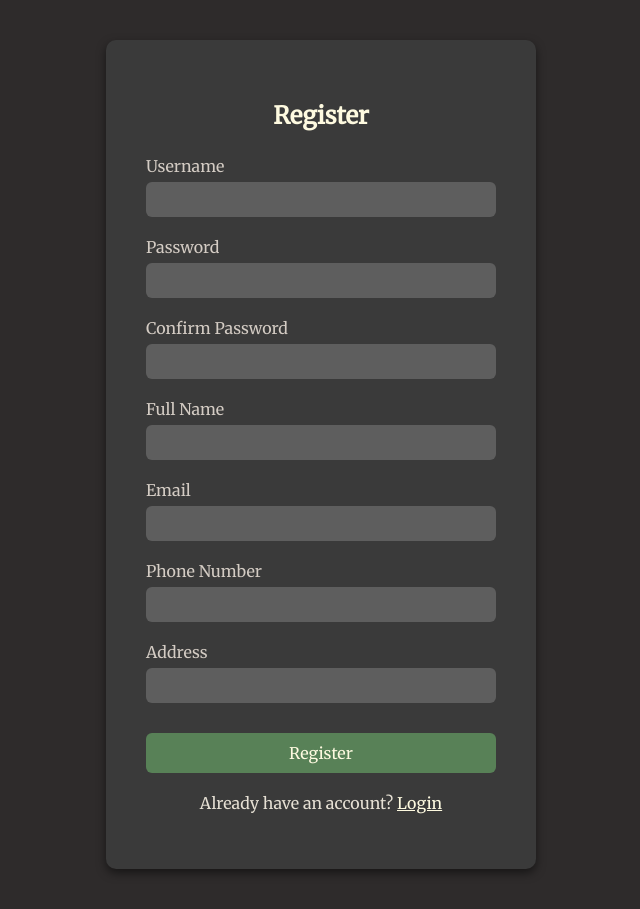
After one commit to vyshnavi-kunapareddy-026/library-management-system, a Django app: page /register/ in a window 1280 px wide. The commit adds this page. Shown: the whole page, without its empty margins (319-959 px from the left). Run offline with Django 5.2, Linux system fonts and the light colour scheme.

Commit message:
updatinf functions

```diff
--- /dev/null
+++ b/library_app/templates/register.html
@@ -0,0 +1,132 @@
+<!DOCTYPE html>
+<html lang="en">
+<head>
+    <meta charset="UTF-8">
+    <title>Library Registration</title>
+    <link href="https://fonts.googleapis.com/css2?family=Merriweather&display=swap" rel="stylesheet">
+    <link rel="stylesheet" href="https://cdnjs.cloudflare.com/ajax/libs/font-awesome/6.4.0/css/all.min.css">
+    <style>
+        body {
+            margin: 0;
+            padding: 40px 0;
+            font-family: 'Merriweather', serif;
+            background-color: #2e2b2b;
+            color: #e6e0d4;
+            display: flex;
+            justify-content: center;
+            min-height: 100vh;
+            box-sizing: border-box;
+            overflow-x: hidden;
+        }
+
+        .register-container {
+            background-color: #3a3a3a;
+            padding: 40px;
+            border-radius: 10px;
+            box-shadow: 0 4px 10px rgba(0,0,0,0.5);
+            width: 350px;
+            max-width: 90%;
+        }
+
+        .register-container h2 {
+            text-align: center;
+            margin-bottom: 25px;
+            color: #fefae0;
+        }
+
+        .form-group {
+            margin-bottom: 20px;
+        }
+
+        label {
+            display: block;
+            margin-bottom: 6px;
+            color: #d4ccc4;
+        }
+
+        input[type="text"], input[type="password"], .register-btn {
+            width: 100%;
+            padding: 10px;
+            border: none;
+            border-radius: 6px;
+            background-color: #5e5e5e;
+            color: #fff;
+            box-sizing: border-box;
+        }
+
+        .register-btn {
+            width: 100%;
+            padding: 10px;
+            background-color: #588157;
+            color: #fefae0;
+            border: none;
+            border-radius: 6px;
+            cursor: pointer;
+            font-family: 'Merriweather', serif;
+            font-size: 1em;
+            margin-top: 10px;
+        }
+
+        .register-btn:hover {
+            background-color: #4a7047;
+        }
+    </style>
+</head>
+<body>
+
+<div class="register-container">
+    <h2>Register</h2>
+    {% if messages %}
+        <script>
+            {% for message in messages %}
+                alert("{{ message|escapejs }}");
+                {% if "success" in message.tags %}
+                    window.location.href = "{% url 'login' %}";
+                {% endif %}
+            {% endfor %}
+        </script>
+    {% endif %}
+
+    <form method="post" action="{% url 'register' %}">
+        {% csrf_token %}
+        <div class="form-group">
+            <label for="username">Username</label>
+            <input type="text" id="username" name="username" required>
+        </div>
+        <div class="form-group">
+            <label for="password">Password</label>
+            <input type="password" id="password" name="password" required>
+        </div>
+        <div class="form-group">
+            <label for="confirm_password">Confirm Password</label>
+            <input type="password" id="confirm_password" name="confirm_password" required>
+        </div>
+        <div class="form-group">
+            <label for="full_name">Full Name</label>
+            <input type="text" id="full_name" name="full_name" required>
+        </div>
+        <div class="form-group">
+            <label for="email">Email</label>
+            <input type="text" id="email" name="email">
+        </div>
+        <div class="form-group">
+            <label for="phone_number">Phone Number</label>
+            <input type="text" id="phone_number" name="phone_number">
+        </div>
+        <div class="form-group">
+            <label for="address">Address</label>
+            <input type="text" id="address" name="address">
+        </div>
+        <div class="form-group">
+            <button type="submit" class="register-btn">Register</button>
+        </div>
+    </form>
+
+    <p style="text-align: center; margin-top: 15px;">
+        Already have an account?
+        <a href="{% url 'login' %}" style="color: #fefae0;">Login</a>
+    </p>
+</div>
+
+</body>
+</html>
--- a/library_app/urls.py
+++ b/library_app/urls.py
@@ -4,5 +4,11 @@ from . import views
 urlpatterns = [
     path('', views.welcome_page, name='welcome'),
     path('login/', views.login_page, name='login'),
-    path('', views.home_view, name='home'),
+    path('home/', views.home_view, name='home'),
+    path('books/', views.view_books, name='view_books'),
+    path('borrow/<int:book_id>/', views.borrow_book, name='borrow_book'),
+    path('return/', views.return_book, name='return_book'),
+    path('log/', views.user_book_log, name='user_book_log'),
+    path('recommend/', views.recommend_book, name='recommend_book'),
+    path('register/', views.register, name='register'),
 ]
--- a/library_app/views.py
+++ b/library_app/views.py
@@ -2,13 +2,14 @@ import sys
 import os
 sys.path.append(os.path.abspath(os.path.join(os.path.dirname(__file__), '..', '..', 'src')))
 sys.path.append(os.path.dirname(os.path.dirname(os.path.abspath(__file__))))
-
-
-
 from src.user_utils import authenticate_user
 from django.shortcuts import render, redirect
 from django.contrib.auth import authenticate, login
 from django.contrib import messages
+from django.db import connection
+from django.contrib.auth.hashers import make_password
+from datetime import date
+
 import logging
 
 logger = logging.getLogger(__name__)
@@ -19,24 +20,126 @@ logger = logging.getLogger(__name__)
 def welcome_page(request):
     return render(request, 'welcome.html')
 
+from django.shortcuts import render, redirect
+from django.db import connection
+from django.contrib import messages
+from django.contrib.auth.hashers import check_password
+
 def login_page(request):
+    if request.method == "POST":
+        username = request.POST.get("username")
+        password = request.POST.get("password")
+
+        with connection.cursor() as cursor:
+            cursor.execute("SELECT id, password FROM users WHERE username = %s", [username])
+            row = cursor.fetchone()
+
+            if row:
+                user_id, stored_hashed_password = row  #
+                if check_password(password, stored_hashed_password):
+                    # Optionally store user info in session
+                    request.session['user_id'] = user_id
+                    request.session['username'] = username
+                    messages.success(request, "Login successful!")
+                    return redirect("home")
+                else:
+                    messages.error(request, "Invalid password.")
+            else:
+                messages.error(request, "User not found.")
+
     return render(request, "login.html")
-    # if request.method == "POST":
-    #     username = request.POST.get("username")
-    #     password = request.POST.get("password")
 
-    #     try:
-    #         user = authenticate(request, username=username, password=password)
-    #         if user is not None:
-    #             login(request, user)
-    #             return redirect("home")
-    #         else:
-    #             messages.error(request, "Invalid username or password.")
-    #     except Exception as e:
-    #         logger.error("Login failed: %s", str(e))  # logged to console
-    #         messages.error(request, "Something went wrong. Please try again.")
 
-    # return render(request, "login.html")
+def register(request):
+    if request.method == 'POST':
+        username = request.POST.get('username')
+        password = request.POST.get('password')
+        confirm_password = request.POST.get('confirm_password')
+        full_name = request.POST.get('full_name')
+        email = request.POST.get('email')
+        phone_number = request.POST.get('phone_number')
+        address = request.POST.get('address')
+
+        if password != confirm_password:
+            messages.error(request, "Passwords do not match.")
+            return redirect('register')  # 👈 redirect clears POST and prevents double error on refresh
+
+        # Check if username already exists
+        with connection.cursor() as cursor:
+            cursor.execute("SELECT COUNT(*) FROM users WHERE username = %s", [username])
+            if cursor.fetchone()[0] > 0:
+                messages.error(request, "Username already exists.")
+                return redirect('register')
+
+        # Hash and insert
+        hashed_password = make_password(password)
+        with connection.cursor() as cursor:
+            cursor.execute("""
+                INSERT INTO users (username, password, full_name, email, phone_number, address)
+                VALUES (%s, %s, %s, %s, %s, %s)
+            """, [username, hashed_password, full_name, email, phone_number, address])
+
+        messages.success(request, "Registration successful!")
+        return redirect('register')
+
+    return render(request, 'register.html')
+
+
 
 def home_view(request):
     return render(request, "home.html")
+
+def get_all_books():
+    with connection.cursor() as cursor:
+        cursor.execute("SELECT id, title, author, genre, year, description FROM books ORDER BY title")
+        rows = cursor.fetchall()
+
+        books = []
+        for row in rows:
+            books.append({
+                'id': row[0],
+                'title': row[1],
+                'author': row[2],
+                'genre': row[3],
+                'year': row[4],
+                'description': row[5],
+            })
+
+    return books
+
+def view_books(request):
+    try:
+        books = get_all_books()
+        return render(request, "view_books.html", {"books": books})
+    except Exception as e:
+        logger.error("Failed to retrieve books: %s", str(e))
+        messages.error(request, "Failed to retrieve books. Please try again later.")
+        return redirect("home")
+
+def borrow_book(request, book_id):
+    user_id = request.session.get('user_id')
+
+    if not user_id:
+        messages.error(request, "You must be logged in to borrow a book.")
+        return redirect("login")
+
+    try:
+        with connection.cursor() as cursor:
+            cursor.execute("""
+                INSERT INTO borrowedbooks (book_id, member_id, borrow_date)
+                VALUES (%s, %s, %s)
+            """, [book_id, user_id, date.today()])
+        messages.success(request, "Book borrowed successfully!")
+    except Exception as e:
+        messages.error(request, f"Failed to borrow book: {str(e)}")
+
+    return redirect("view_books")
+
+def return_book(request):
+    return render(request, "return_book.html")
+
+def user_book_log(request):
+    return render(request, "user_book_log.html")
+
+def recommend_book(request):
+    return render(request, "recommend_book.html")
```
Also changed, not shown: library_app/templates/borrow_book.html (added, +10 -0 lines), library_app/templates/home.html (+96 -4 lines), library_app/templates/login.html (+35 -2 lines), library_app/templates/recommend_book.html (added, +10 -0 lines), library_app/templates/return_book.html (added, +10 -0 lines), library_app/templates/user_book_log.html (added, +10 -0 lines), library_app/templates/view_books.html (added, +107 -0 lines), library_ui/settings.py (+7 -2 lines), src/user_utils.py (+20 -0 lines).
